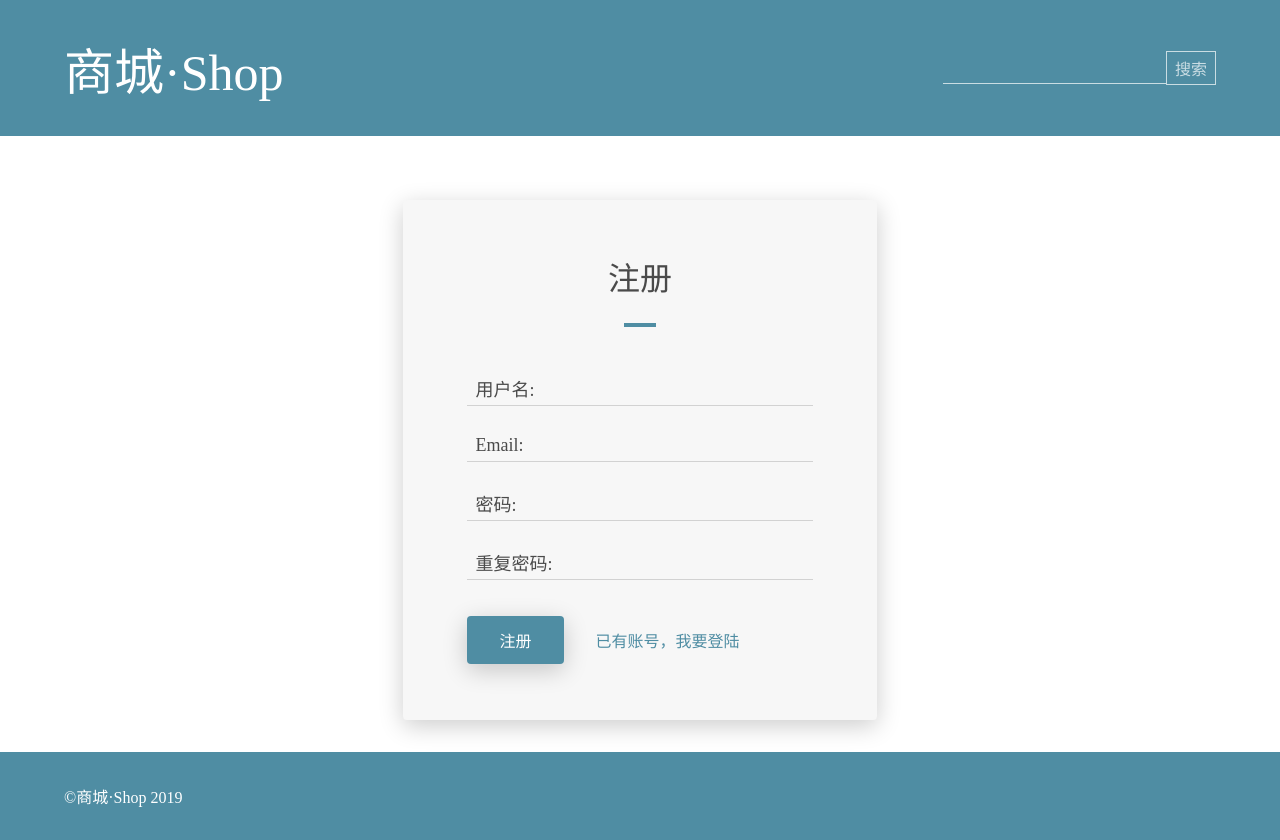
After one commit to log-z/django_shop, a Django app: page /shop/register in a window 1280 px wide. The commit adds this page. Run offline with Django 3.2, Linux system fonts and the light colour scheme; parts of the project's set-up code (start-up, migrations or seed data) failed here and were passed over.

Commit message:
添加用户注册页面，密码传输和存储都经过加密

```diff
--- /dev/null
+++ b/shop/forms.py
@@ -0,0 +1,16 @@
+from django import forms
+
+
+class RegisterBbForm(forms.Form):
+    """后端用户注册表单：主要用于验证"""
+
+    username = forms.CharField(label='用户名', min_length=3, max_length=20)
+    email = forms.EmailField(label='Email')
+    password = forms.CharField(label='密码', min_length=64, max_length=64)
+
+
+class RegisterFbForm(RegisterBbForm):
+    """前端用户注册表单：主要用于显示"""
+
+    password = forms.CharField(label='密码', min_length=8, max_length=20, widget=forms.PasswordInput())
+    password_again = forms.CharField(label='重复密码', min_length=8, max_length=20, widget=forms.PasswordInput())
--- a/shop/static/shop/css/style.css
+++ b/shop/static/shop/css/style.css
@@ -1,3 +1,14 @@
+:root {
+    --primary-color: #4f8da3;
+    --accent-color: red;
+    --primary-text-color-light: rgba(255, 255, 255, 1);
+    --primary-text-color-dark: rgba(0, 0, 0, .9);
+    --secondary-text-color-light: rgba(255, 255, 255, .7);
+    --secondary-text-color-dark: rgba(0, 0, 0, .7);
+    --divider-color-dark: rgba(0, 0, 0, .15);
+    --divider-color-light: rgba(255, 255, 255, .15);
+}
+
 html, body {
     margin: 0;
     padding: 0;
@@ -17,6 +28,7 @@ body {
     display: flex;
     flex-wrap: wrap;
     flex-direction: column;
+    color: var(--primary-text-color-dark)
 }
 
 body > header, body > main, body > footer {
@@ -25,8 +37,13 @@ body > header, body > main, body > footer {
 }
 
 body > header, body > footer {
-    color: white;
-    background: #4f8da3;
+    color: var(--primary-text-color-light);
+    background: var(--primary-color);
+}
+
+.card {
+    box-shadow: rgba(0, 0, 0, .2) 0 6px 24px;
+    border-radius: 4px;
 }
 
 
@@ -44,7 +61,7 @@ body > header .title {
 }
 
 body > header .title .sub {
-    opacity: 0.5;
+    color: var(--secondary-text-color-light);
     font-size: 24px;
     font-weight: lighter;
 }
@@ -52,22 +69,23 @@ body > header .title .sub {
 body > header .search input {
     padding: 4px 8px;
     font-size: 16px;
-    color: rgba(255, 255, 255, 0.7);
+    color: var(--secondary-text-color-light);
     background: transparent;
     outline: none;
 }
 
 body > header .search input[type=text] {
     border: none;
-    border-bottom: rgba(255, 255, 255, 0.7) 1px solid;
+    border-bottom: var(--secondary-text-color-light) 1px solid;
 }
 
 body > header .search input[type=submit] {
-    border: rgba(255, 255, 255, 0.7) 1px solid;
+    border: var(--secondary-text-color-light) 1px solid;
     cursor: pointer;
 }
+
 body > header .search input[type=submit]:hover {
-    background: rgba(255, 255, 255, 0.15);
+    background: var(--divider-color-light);
 }
 
 
@@ -78,7 +96,7 @@ body > main {
 }
 
 body > main h1 {
-    color: #3c3c3c;
+    color: var(--primary-text-color-dark);
     font-weight: normal;
 }
 
@@ -93,7 +111,7 @@ ul.goods-list {
 ul.goods-list li {
     padding: 16px 0;
     list-style: none;
-    border-top: #e4e4e4 1px solid;
+    border-top: var(--divider-color-dark) 1px solid;
     display: flex;
     align-items: start;
 }
@@ -108,13 +126,13 @@ ul.goods-list li .text {
 }
 
 main ul.goods-list li .name {
-    color: #4f8da3;
+    color: var(--primary-color);
     font-size: 18px;
     font-weight: bold;
 }
 
 ul.goods-list li .price {
-    color: red;
+    color: var(--accent-color);
     font-size: 24px;
 }
 
@@ -125,7 +143,7 @@ ul.goods-list li .price:before {
 }
 
 ul.goods-list li .seller {
-    color: #3c3c3c;
+    color: var(--secondary-text-color-dark);
     font-size: 12px;
 }
 
@@ -139,8 +157,6 @@ ul.goods-list li .seller {
 
 .goods-detail header .img {
     width: 320px;
-    border-radius: 4px;
-    box-shadow: rgba(0, 0, 0, 0.2) 0 6px 24px;
 }
 
 .goods-detail header .text {
@@ -158,7 +174,7 @@ ul.goods-list li .seller {
 
 .goods-detail header .price {
     margin-bottom: 50px;
-    color: red;
+    color: var(--accent-color);
     font-size: 32px;
 }
 
@@ -176,19 +192,19 @@ ul.goods-list li .seller {
 }
 
 .goods-detail header .action.buy-now {
-    color: red;
+    color: var(--accent-color);
     background: #ffedcb;
     border: #efcca6 1px solid;
 }
 
 .goods-detail header .action.add-to-car {
-    color: white;
+    color: var(--primary-text-color-light);
     background: #ff523a;
     border: #ff523a 1px solid;
 }
 
 .goods-detail header .seller {
-    color: #3c3c3c;
+    color: var(--secondary-text-color-dark);
     font-size: 12px;
 }
 
@@ -198,7 +214,119 @@ ul.goods-list li .seller {
 
 .goods-detail section h2 {
     padding: 0 0 16px;
-    color: #838383;
+    color: var(--secondary-text-color-dark);
     font-weight: normal;
-    border-bottom: #e2e2e2 1px solid;
+    border-bottom: var(--divider-color-dark) 1px solid;
 }
+
+
+/*    注册登陆表单    */
+
+.rlf {
+    display: flex;
+    justify-content: center;
+}
+
+.rlf form {
+    padding: 32px 64px;
+    margin-top: 32px;
+    background: #f7f7f7;
+}
+
+.rlf h1 {
+    color: var(--secondary-text-color-dark);
+    text-align: center;
+}
+
+.rlf h1:after {
+    margin: 24px auto;
+    width: 1em;
+    height: 4px;
+    content: '';
+    display: block;
+    background: var(--primary-color);
+
+}
+
+.rlf table {
+    border-collapse: collapse;
+    font-size: 18px;
+    table-layout: fixed;
+}
+
+.rlf tr {
+    border-bottom: var(--divider-color-dark) 1px solid;
+}
+
+.rlf tr.error {
+    border: none;
+}
+
+.rlf td {
+    padding: 24px 8px 4px;
+}
+
+.rlf tr.error td {
+    padding: 4px 8px 0;
+    font-size: 14px;
+    color: var(--accent-color);
+}
+
+.rlf tr.error ul {
+    padding: 0;
+    margin: 0;
+}
+
+.rlf tr.error li {
+    list-style: none;
+}
+
+.rlf tr.error li:before {
+    content: "!";
+    width: 1em;
+    line-height: 1em;
+    margin-right: .25em;
+    font-size: .5em;
+    color: var(--primary-text-color-light);
+    background: var(--accent-color);
+    border-radius: 1em;
+    display: inline-block;
+    text-align: center;
+}
+
+.rlf label {
+    color: var(--secondary-text-color-dark);
+}
+
+.rlf input {
+    outline: none;
+    font-size: inherit;
+    background: transparent;
+}
+
+.rlf input[type=text], .rlf input[type=password], .rlf input[type=email], .rlf input[type=number] {
+    border: none;
+}
+
+.rlf .actionbar {
+    margin: 32px 0 24px;
+    display: flex;
+    flex-wrap: wrap;
+    align-items: baseline;
+}
+
+.rlf .action {
+    padding: 12px 32px;
+}
+
+.rlf input[type=submit].action {
+    border: none;
+    color: var(--primary-text-color-light);
+    background: var(--primary-color);
+    cursor: pointer;
+    flex-shrink: 1;
+}
+
+.rlf a.action {
+    color: var(--primary-color);
+}
--- /dev/null
+++ b/shop/static/shop/js/user.js
@@ -0,0 +1,57 @@
+/* 检查表单密码是否通过 */
+function pw_check(pw1, pw2) {
+    return pw1.value === pw2.value
+}
+
+/* 添加错误信息 */
+function append_error_info(input_ele, info) {
+    let etr = input_ele.parentNode.parentNode.nextElementSibling;
+    let eul = etr.querySelector('ul');
+
+    let eil = document.createElement('li');
+    eil.innerText = info;
+    eul.appendChild(eil);
+}
+
+/* 清除表单的错误提示 */
+function clear_errors(form) {
+    let errors_lis = form.querySelectorAll('.error ul li');
+
+    for (let i = 0; i < errors_lis.length; i++) {
+        let li = errors_lis[i];
+        li.parentElement.removeChild(li);
+    }
+}
+
+/* 表单提交 */
+function register_submit() {
+    let checked = false;
+
+    try {
+        clear_errors(this);
+
+        let pw1 = this.querySelector('#id_password');
+        let pw2 = this.querySelector('#id_password_again');
+
+        // 检查两次密码输入是否一致
+        if (pw_check(pw1, pw2) === true) {
+            let salt = '281495';
+            pw1.value = sha256(pw1.value + salt);
+            pw2.value = sha256(pw2.value + salt);
+
+            checked = true;
+        } else {
+            append_error_info(pw1, '两次输入的密码不一致');
+            append_error_info(pw2, '两次输入的密码不一致');
+        }
+    } catch (e) {
+        checked = false;
+    }
+
+    return checked;
+}
+
+window.onload = () => {
+    let register_form = document.querySelector('#user_register_form');
+    if (register_form) register_form.onsubmit = register_submit;
+};
--- a/shop/templates/shop/goods_detail.html
+++ b/shop/templates/shop/goods_detail.html
@@ -5,9 +5,9 @@
   <div class="goods-detail">
     <header>
       {% if goods.image %}
-        <img class="img" src="{{ goods.image.url }}" alt="{{ goods.goods_name }}">
+        <img class="img card" src="{{ goods.image.url }}" alt="{{ goods.goods_name }}">
       {% else %}
-        <img class="img" src="{% static 'shop/image/default_goods_image.png' %}" alt="{{ goods.goods_name }}">
+        <img class="img card" src="{% static 'shop/image/default_goods_image.png' %}" alt="{{ goods.goods_name }}">
       {% endif %}
       <form class="text" method="post">
         {% csrf_token %}
--- /dev/null
+++ b/shop/templates/shop/register.html
@@ -0,0 +1,36 @@
+{% extends 'shop/base.html' %}
+{% load static %}
+
+{% block main %}
+  <div class="rlf">
+    <form id="user_register_form" class="card" action="" method="post">
+    {% csrf_token %}
+
+      <h1>注册</h1>
+      <table>
+        {% for field in form %}
+          <tr>
+            <td>{{ field.label_tag  }}</td>
+            <td>{{ field  }}</td>
+          </tr>
+          <tr class="error">
+            <td colspan="2">
+              <ul>
+                {% for error in field.errors %}
+                  <li>{{ error|escape }}</li>
+                {% endfor %}
+              </ul>
+            </td>
+          </tr>
+        {% endfor %}
+      </table>
+      <div class="actionbar">
+        <input class="action card" type="submit" value="注册">
+        <a class="action" href="#">已有账号，我要登陆</a>
+      </div>
+    </form>
+  </div>
+
+  <script src="{% static 'shop/js/user.js' %}"></script>
+  <script src="{% static 'shop/js/sha256.min.js' %}"></script>
+{% endblock %}
--- a/shop/urls.py
+++ b/shop/urls.py
@@ -6,4 +6,5 @@ app_name = 'shop'
 urlpatterns = [
     path('', views.GoodsListView.as_view(), name='goods_list'),
     path('goods/<int:pk>', views.GoodsDetailView.as_view(), name='goods_detail'),
+    path('register', views.RegisterView.as_view(), name='register'),
 ]
--- a/shop/views.py
+++ b/shop/views.py
@@ -1,7 +1,10 @@
 from django.views import generic
-from django.shortcuts import get_object_or_404
+from django.shortcuts import render, get_object_or_404
+from django.http import HttpResponse
+from django.db.utils import IntegrityError
 
 from .models import User, Goods
+from .forms import RegisterFbForm, RegisterBbForm
 
 
 class GoodsListView(generic.ListView):
@@ -50,3 +53,41 @@ class GoodsDetailView(generic.DetailView):
         # 添加商家到context
         object_list['seller'] = self.object.seller
         return object_list
+
+
+class RegisterView(generic.FormView):
+    """用户注册视图"""
+
+    form_class = RegisterFbForm
+    template_name = 'shop/register.html'
+
+    def post(self, request, *args, **kwargs):
+        form = RegisterFbForm(request.POST)
+        username = form['username'].value()
+        email = form['email'].value()
+        password1 = form['password'].value()
+        password2 = form['password_again'].value()
+
+        response_form = RegisterFbForm(dict(username=username, email=email))
+        format_error_info = '注册信息格式错误'
+
+        if User.objects.filter(username=username):
+            response_form.add_error('username', '该用户已存在')
+        elif User.objects.filter(email=email):
+            response_form.add_error('email', '该邮箱已被使用')
+        elif password1 != password2:
+            error_info = '两次输入的密码不一致'
+            response_form.add_error('password', error_info)
+            response_form.add_error('password_again', error_info)
+        elif not RegisterBbForm(request.POST).is_valid():
+            for field in response_form.fields:
+                response_form.add_error(field, format_error_info)
+        else:
+            try:
+                User(username=username, email=email, password=password1).save()
+                return HttpResponse('用户“{}”注册成功'.format(username))
+            except IntegrityError:
+                for field in response_form.fields:
+                    response_form.add_error(field, format_error_info)
+        print(response_form.errors)
+        return render(request, self.template_name, context={'form': response_form})
```
Also changed, not shown: shop/models.py (+7 -3 lines), shop/static/shop/js/sha256.min.js (added).
